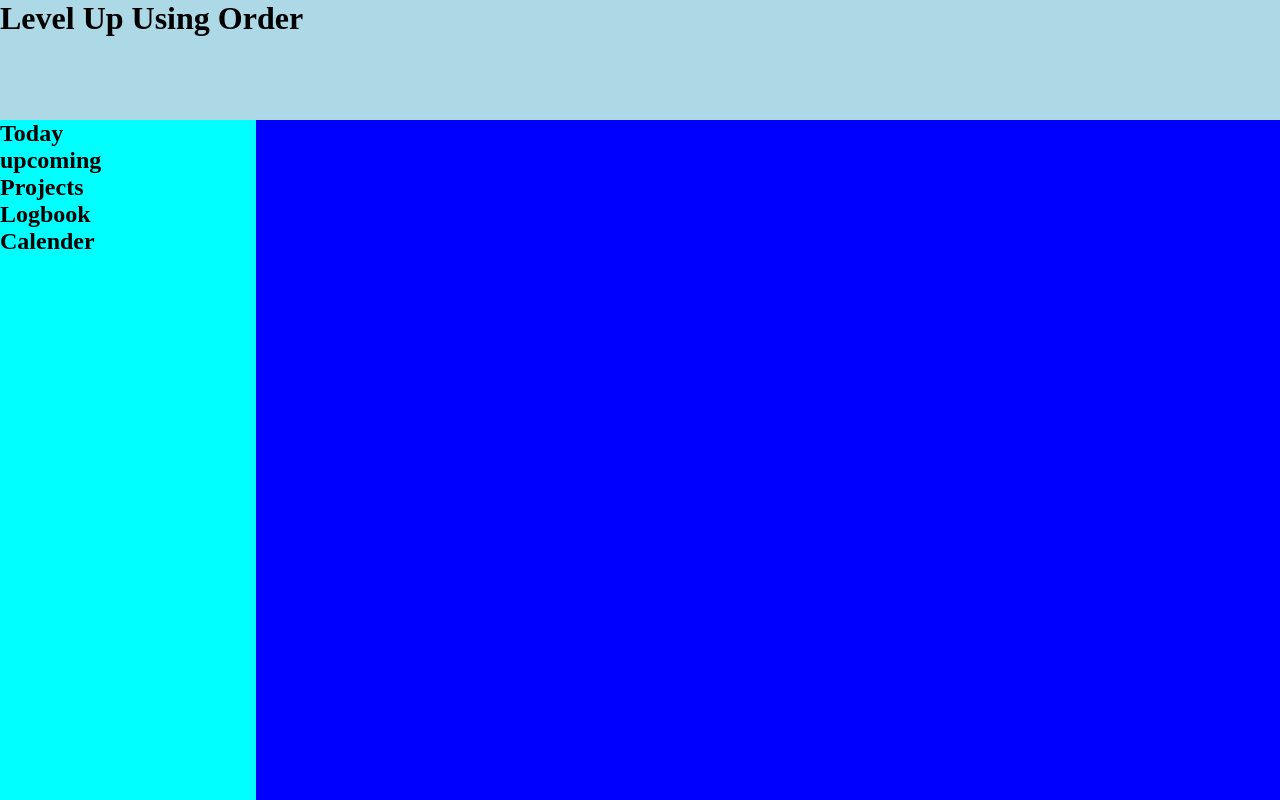
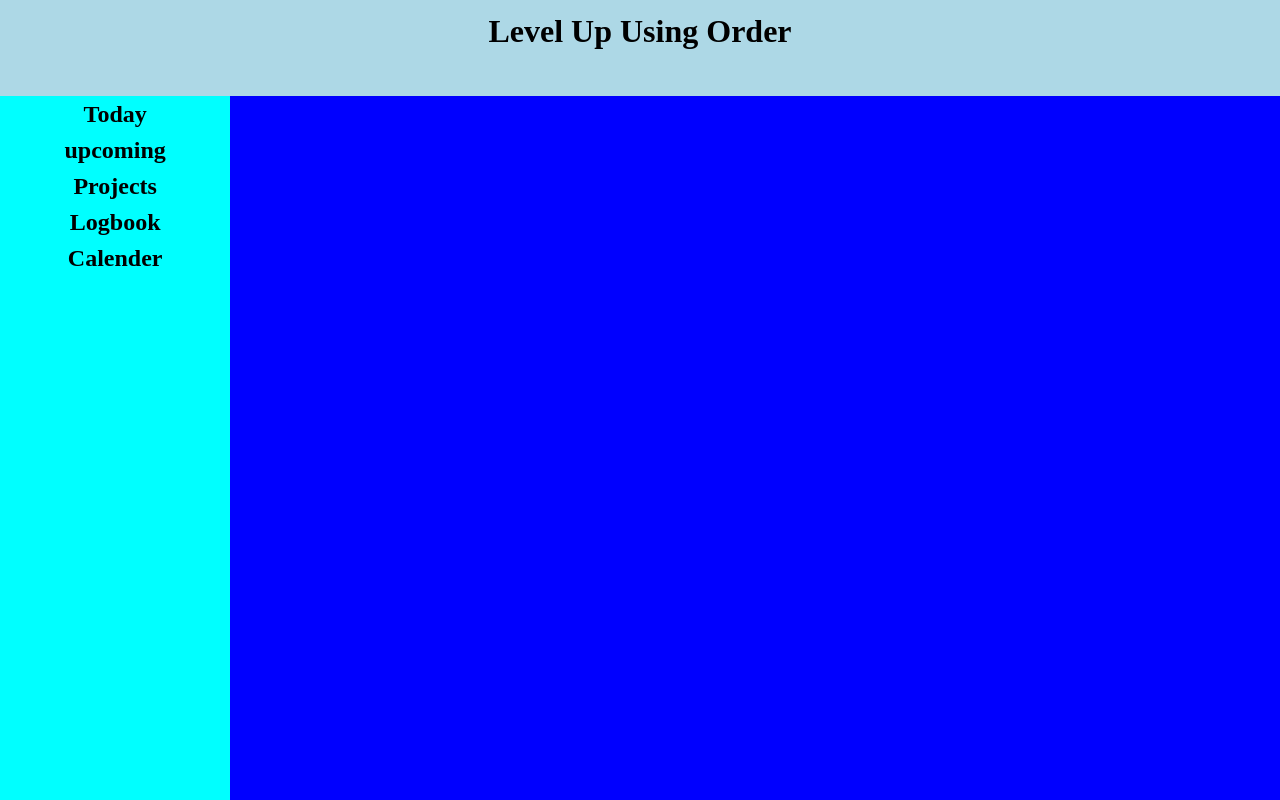
Before and after one commit to CreativeCleverCarlos/The-Odin-Project-To-Do-List, a plain HTML site: page index.html in a window 1280 px wide. Drawn offline with Linux system fonts and the light colour scheme.

Commit message:
html and css started

```diff
--- a/css/style.css
+++ b/css/style.css
@@ -4,10 +4,16 @@
 }
 
 
+
 header{
     background-color: lightblue;
     width: 100vw;
-    height: 15vh;
+    height: 12vh;
+}
+
+h1{
+    text-align: center;
+    padding: 1%;
 }
 
 section{
@@ -15,14 +21,25 @@ section{
 
 }
 
+
 aside{
     background-color: aqua;
-    width: 20vw;
-    height: 85vh;
+    width: 18vw;
+    /* Auto adjusts height to always have content be within the boarder. */
+    height: auto;
+    /* Minimum height length has to be the height of the screen*/
+    min-height: 88vh;
+    display: flex;
+    flex-direction: column;
+}
+
+/** centering aside text **/
+.aside-nav-bar{
+    margin: 2% auto;
 }
 
 main{
     background-color: blue;
-    width: 80vw;
-    height: 85vh;
+    width: 82vw;
+    height: auto;
 }
--- a/index.html
+++ b/index.html
@@ -11,17 +11,27 @@
         <h1>Level Up Using Order</h1>
     </header>
         <section>
-            <aside>
-                <h2>Today</h2>
-                <h2>upcoming</h2>
-                <h2>Projects</h2>
-                <h2>Logbook</h2>
-                <h2>Calender</h2>
+            <aside> <!--Don't think i need the anchor tags, cause i'm not leaving the web page-->
+                <h2 class="aside-nav-bar" id="today-nav">
+                Today
+                </h2>
+                <h2 class="aside-nav-bar" id="upcoming-nav">
+                    upcoming
+                   </h2>
+                <h2 class="aside-nav-bar" id="projects-nav">
+                   Projects
+                </h2>
+                <h2 class="aside-nav-bar" id="logbook-nav">
+                    Logbook
+                </h2>
+                <h2 class="aside-nav-bar" id="calender-nav">
+                    Calender
+                </h2>
+            </aside>
+            <main>
+            </main>
+        </section>
+        <script type="text/javascript" src="js/main.js"></script>
+</body>
 
-            </aside>
-            <main></main>
-        </section>
-
-</body>
-    <script type="text/javascript" src="js/main.js"></script>
 </html>
```
